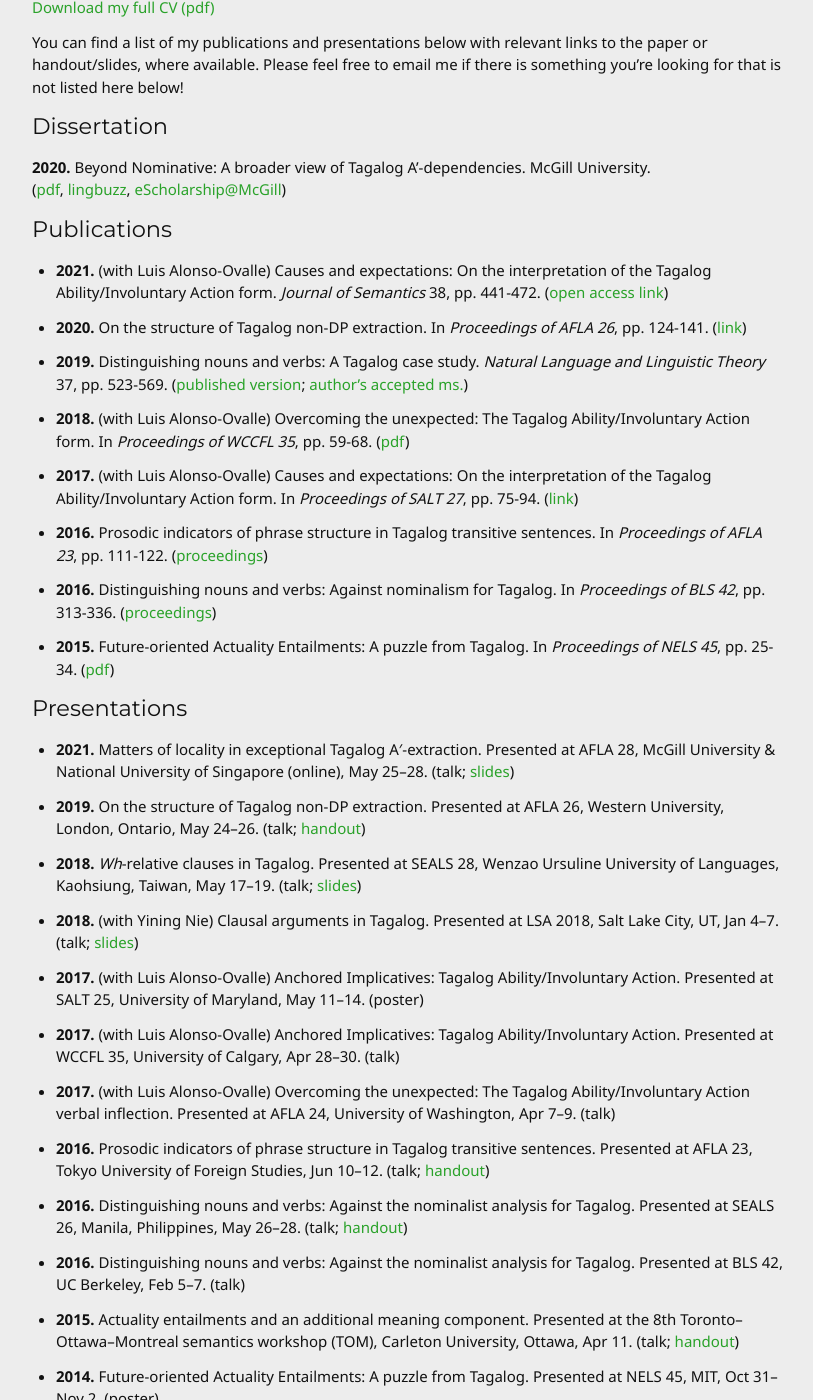
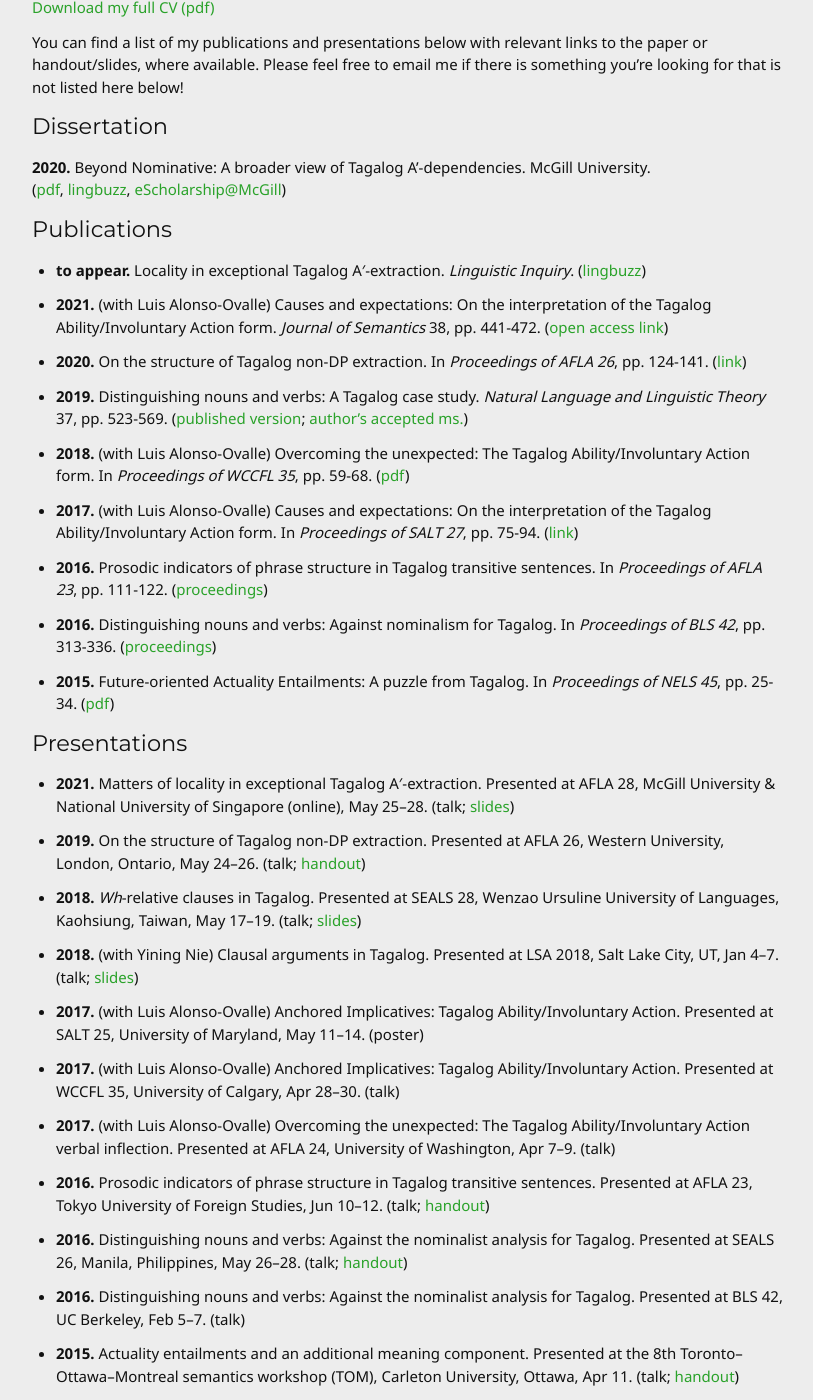
Before and after one commit to henrison/henrison.github.io, a Jekyll site: the page built from 1-research.md, in a window 1280 px wide and 1400 px high, scrolled down 201 px. Shown: the whole window, without its empty margins (232-1045 px from the left). Built offline with Jekyll 4.4.1, drawn with Linux system fonts in a browser that asks for light colours.

```diff
--- a/_config.yml
+++ b/_config.yml
@@ -11,7 +11,7 @@ description: > # this means to ignore newlines until "baseurl:"
 # Google search results) and in your feed.xml site description.
 baseurl: "" # the subpath of your site, e.g. /blog/
 # url: "http://yourdomain.com" # the base hostname & protocol for your site
-last_updated: October 2022
+last_updated: March 2023
 # twitter_username: jekyllrb
 github_username:  henrison
 
--- a/_data/publications.yml
+++ b/_data/publications.yml
@@ -9,6 +9,14 @@
 #   link:
 #     - text:
 #       url:
+- year: to appear
+  title: 'Locality in exceptional Tagalog A′-extraction'
+  journal: true
+  venue: Linguistic Inquiry
+  link:
+    - text: "lingbuzz"
+      url: https://ling.auf.net/lingbuzz/006271
+
 - year: 2021
   coauthor: Luis Alonso-Ovalle
   title: 'Causes and expectations: On the interpretation of the Tagalog Ability/Involuntary Action form'
--- a/_includes/header.html
+++ b/_includes/header.html
@@ -22,9 +22,7 @@
         {% endif %}
         {% for page in site.pages %}
           {% if page.title != "Home" %}
-            <a class="page-link" href="{{ page.url | prepend: site.baseurl }}">
-              {{ page.title }}
-            </a>
+            <a class="page-link" href="{{ page.url | prepend: site.baseurl }}">{{ page.title }}</a>
           {% endif %}
         {% endfor %}
       </div>
```
Also changed, not shown: Gemfile.lock, 1 other file.
